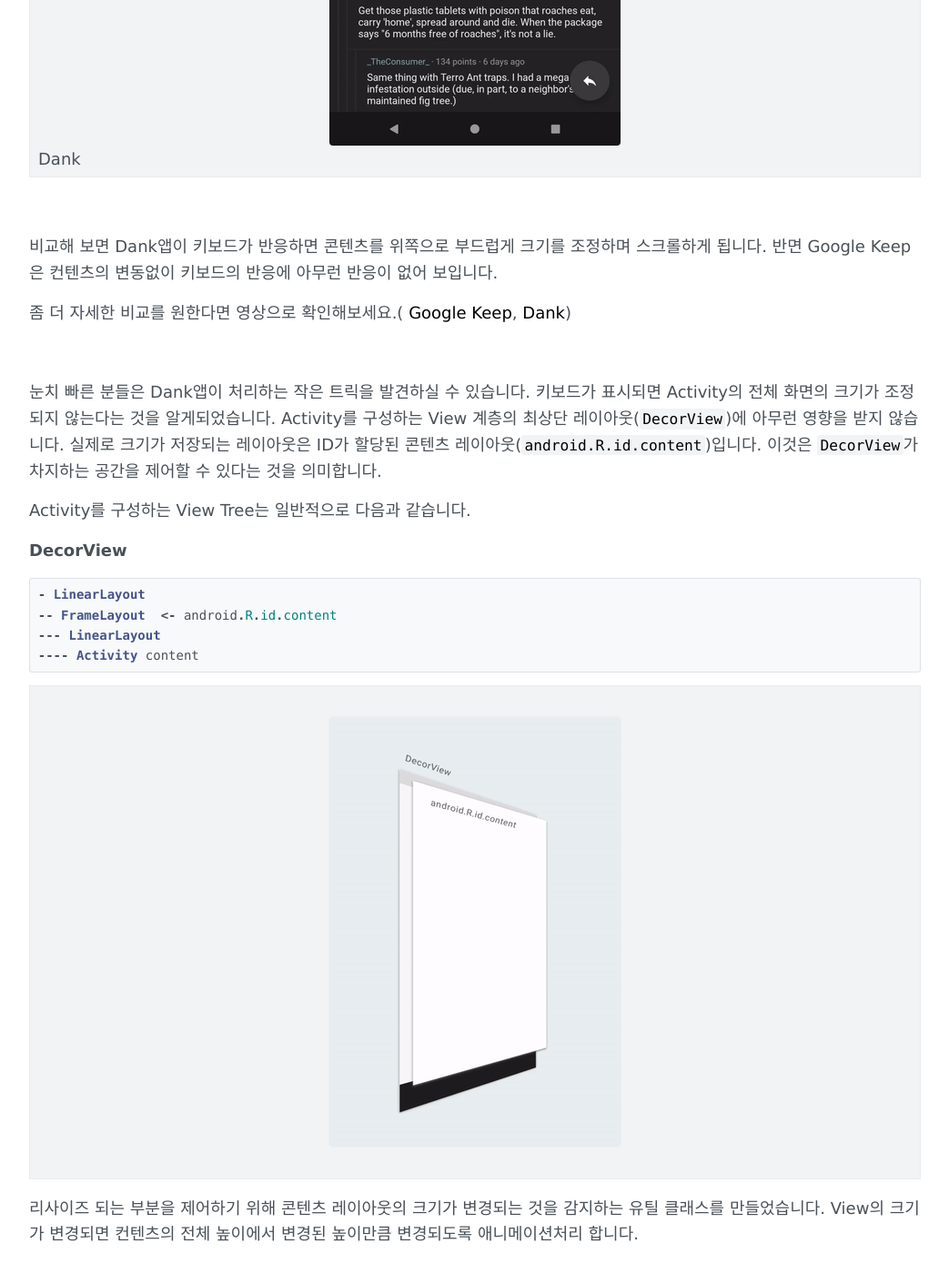
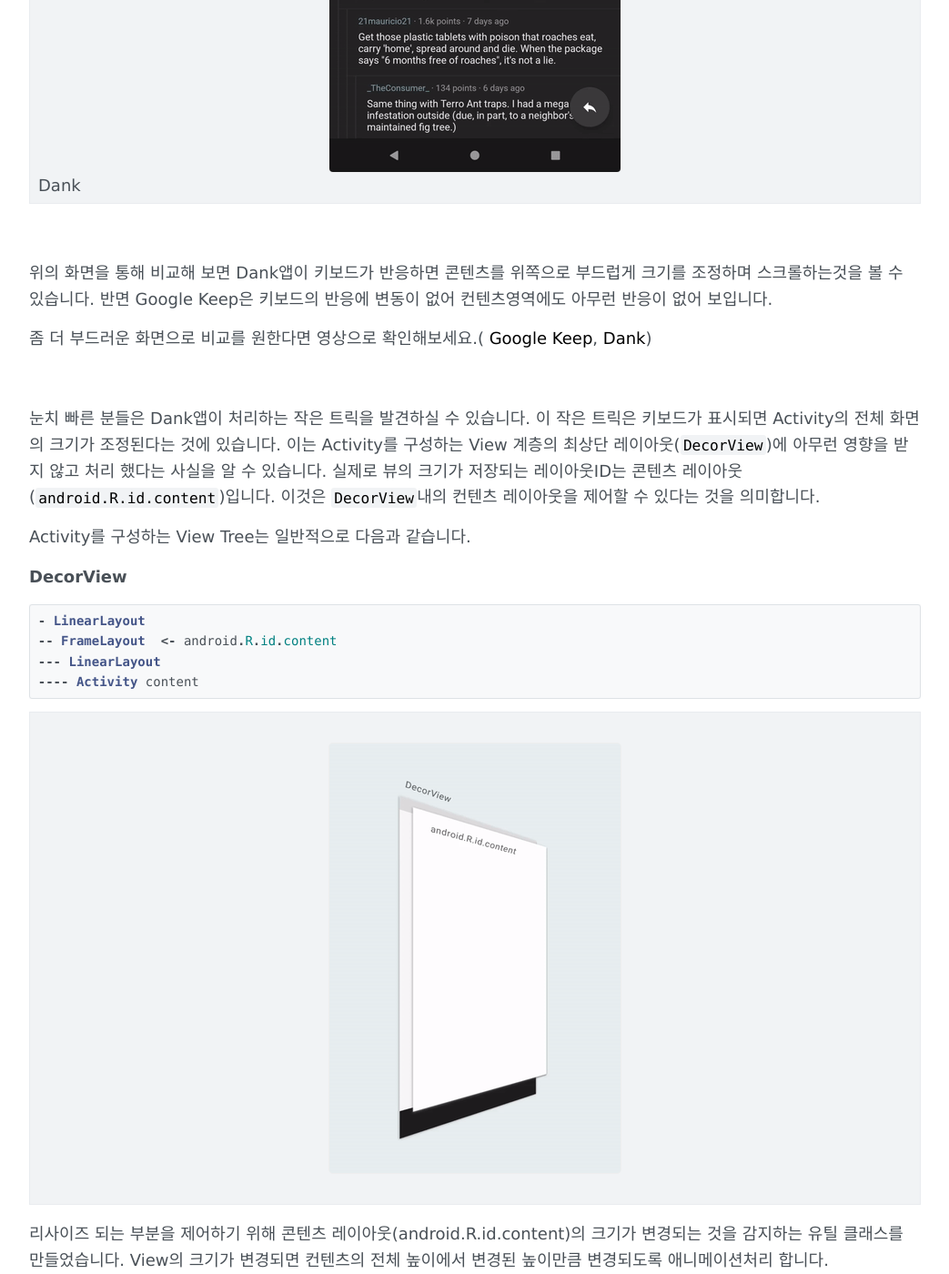
Before and after one commit to kmshack/blog.kmshack.kr, a Jekyll site: the page built from _posts/2018-10-09-smoothkeyboard.md, in a window 1280 px wide and 1400 px high, scrolled down 1634 px. Shown: the whole window at 91% size, without its empty margins (118-1161 px from the left). Built offline with Jekyll 4.4.1, drawn with Linux system fonts in a browser that asks for light colours; comment, search, counter and statistics services are not loaded; some of the changed text lies outside the part shown.

Commit message:
Update 2018-10-09-smoothkeyboard.md

````diff
--- a/_posts/2018-10-09-smoothkeyboard.md
+++ b/_posts/2018-10-09-smoothkeyboard.md
@@ -5,12 +5,12 @@ layout: post
 comments: true
 ---
 
-[Dank](https://play.google.com/apps/testing/me.saket.dank)라는 앱을 사용할때 많은 사용자들은 부드럽게 잘 작동한다는 것에 만족합니다. 앱은 화면변경시 적절한 모션처리를 잘하였지만, 앱이 좀더 부드럽게 느껴지는 이유는 키보드 변경처리를 잘하였기 때문입니다.
+[Dank](https://play.google.com/apps/testing/me.saket.dank)라는 앱을 사용할때 부드럽게 잘 작동하는것에 많은 사용자들은 만족스러워 할것입니다. 앱은 화면 변경시 적절한 모션처리를 잘하였지만, 좀더 부드럽게 느껴지는 이유는 키보드 변경처리를 잘하였기 때문입니다.
 
-소프트 키보드가 표시되면 안드로이드는 콘텐츠의 크기를 즉시조정합니다. (`windowSoftInputMode`를 설정하지 않은경우) 이로 인해 레이아웃에 부자연스러운 변화가 생깁니다. 안타깝게도 플랫폼이나 대다수의 앱이 이를 처리하지 않아 사용자들은 정상적으로 작동하는것으로 착각합니다.
+소프트키보드가 표시되면 안드로이드는 콘텐츠의 크기를 즉각 변경합니다. (`windowSoftInputMode`를 설정하지 않은경우) 이로 인해 레이아웃에 부자연스러운 변화가 생깁니다. 아쉽게도 플랫폼이나 대다수의 앱이 이를 처리하지 않기때문에 사용자들은 정상적으로 작동한다는것으로 착각하고 있습니다.
 
 
-차이점을 명확히 알아보기 위해 Google Keep과 Dank 앱을 비교 해보겠습니다.
+역시 글로만 봐서 이해하기 힘들기때문에 차이점을 명확히 알아보기 위해 Google Keep과 Dank 앱을 영상으로 비교 해보겠습니다.
 
 |:---------------:|
 |<br> ![](/images/2018-10-09-smooth_keyboard/1.gif){:.center-image} Google Keep|
@@ -20,13 +20,13 @@ comments: true
 
 <br>
 
-비교해 보면 Dank앱이 키보드가 반응하면 콘텐츠를 위쪽으로 부드럽게 크기를 조정하며 스크롤하게 됩니다. 반면 Google Keep은 컨텐츠의 변동없이 키보드의 반응에 아무런 반응이 없어 보입니다.
+위의 화면을 통해 비교해 보면 Dank앱이 키보드가 반응하면 콘텐츠를 위쪽으로 부드럽게 크기를 조정하며 스크롤하는것을 볼 수 있습니다. 반면 Google Keep은 키보드의 반응에  변동이 없어 컨텐츠영역에도 아무런 반응이 없어 보입니다.
 
-좀 더 자세한 비교를 원한다면 영상으로 확인해보세요.( [Google Keep](/images/2018-10-09-smooth_keyboard/keep_keyboard_720p.mp4), [Dank](/images/2018-10-09-smooth_keyboard/dank_keyboard_720p.mp4))
+좀 더 부드러운 화면으로 비교를 원한다면 영상으로 확인해보세요.( [Google Keep](/images/2018-10-09-smooth_keyboard/keep_keyboard_720p.mp4), [Dank](/images/2018-10-09-smooth_keyboard/dank_keyboard_720p.mp4))
 
 <br>
 
-눈치 빠른 분들은 Dank앱이 처리하는 작은 트릭을 발견하실 수 있습니다. 키보드가 표시되면 Activity의 전체 화면의 크기가 조정되지 않는다는 것을 알게되었습니다. Activity를 구성하는 View 계층의 최상단 레이아웃(`DecorView`)에 아무런 영향을 받지 않습니다. 실제로 크기가 저장되는 레이아웃은 ID가 할당된 콘텐츠 레이아웃(`android.R.id.content`)입니다. 이것은 `DecorView`가 차지하는 공간을 제어할 수 있다는 것을 의미합니다.
+눈치 빠른 분들은 Dank앱이 처리하는 작은 트릭을 발견하실 수 있습니다. 이 작은 트릭은 키보드가 표시되면 Activity의 전체 화면의 크기가 조정된다는 것에 있습니다. 이는 Activity를 구성하는 View 계층의 최상단 레이아웃(`DecorView`)에 아무런 영향을 받지 않고 처리 했다는 사실을 알 수 있습니다. 실제로 뷰의 크기가 저장되는 레이아웃ID는 콘텐츠 레이아웃(`android.R.id.content`)입니다. 이것은 `DecorView`내의 컨텐츠 레이아웃을 제어할 수 있다는 것을 의미합니다.
 
 Activity를 구성하는 View Tree는 일반적으로 다음과 같습니다.
 
@@ -42,7 +42,7 @@ Activity를 구성하는 View Tree는 일반적으로 다음과 같습니다.
 |<br> ![](/images/2018-10-09-smooth_keyboard/3.gif){:.center-image} <br>|
 
 
-리사이즈 되는 부분을 제어하기 위해 콘텐츠 레이아웃의 크기가 변경되는 것을 감지하는 유틸 클래스를 만들었습니다. View의 크기가 변경되면 컨텐츠의 전체 높이에서 변경된 높이만큼 변경되도록 애니메이션처리 합니다.
+리사이즈 되는 부분을 제어하기 위해 콘텐츠 레이아웃(android.R.id.content)의 크기가 변경되는 것을 감지하는 유틸 클래스를 만들었습니다. View의 크기가 변경되면 컨텐츠의 전체 높이에서 변경된 높이만큼 변경되도록 애니메이션처리 합니다.
 
 <br>
 
@@ -79,11 +79,11 @@ fun animateSizeChange(from: Int, to: Int) {
 }
 ```
 
-관련된 모든 코드는 [여기](https://github.com/saket/FluidKeyboardResize)를 통해 확인하세요.
+이와 관련된 모든 코드는 [여기](https://github.com/saket/FluidKeyboardResize)를 통해 확인하세요.
 
 <br>
 
-`decorView`의 컨텐츠 크기에 따라 애니메이션처리를 하여 높이를 변경하는 것에 대해서 손이 많이 가지만 앱의 동작에 큰 영향을 미쳤습니다. 이것은 완벽한 해결책은 아니며 다른 방법의 해결책도 있음을 이해하고 있습니다. 그러나 여러달 사용해왔으며 어떤 이슈도 발견하지 못했습니다.
+컨텐츠 뷰의 크기에 따라 애니메이션처리를 하여 높이를 변경하는 것은 손이 많이 가는일이지만 앱의 품질을 높이는 큰역할을 합니다. 다르게 구현할 수 있는 방법도 많고, 이것이 최상의 솔루션은 아니지만 여러달 테스트하면서 문제점을 발견하지는 못하였습니다.
 
 
 <br>
````
